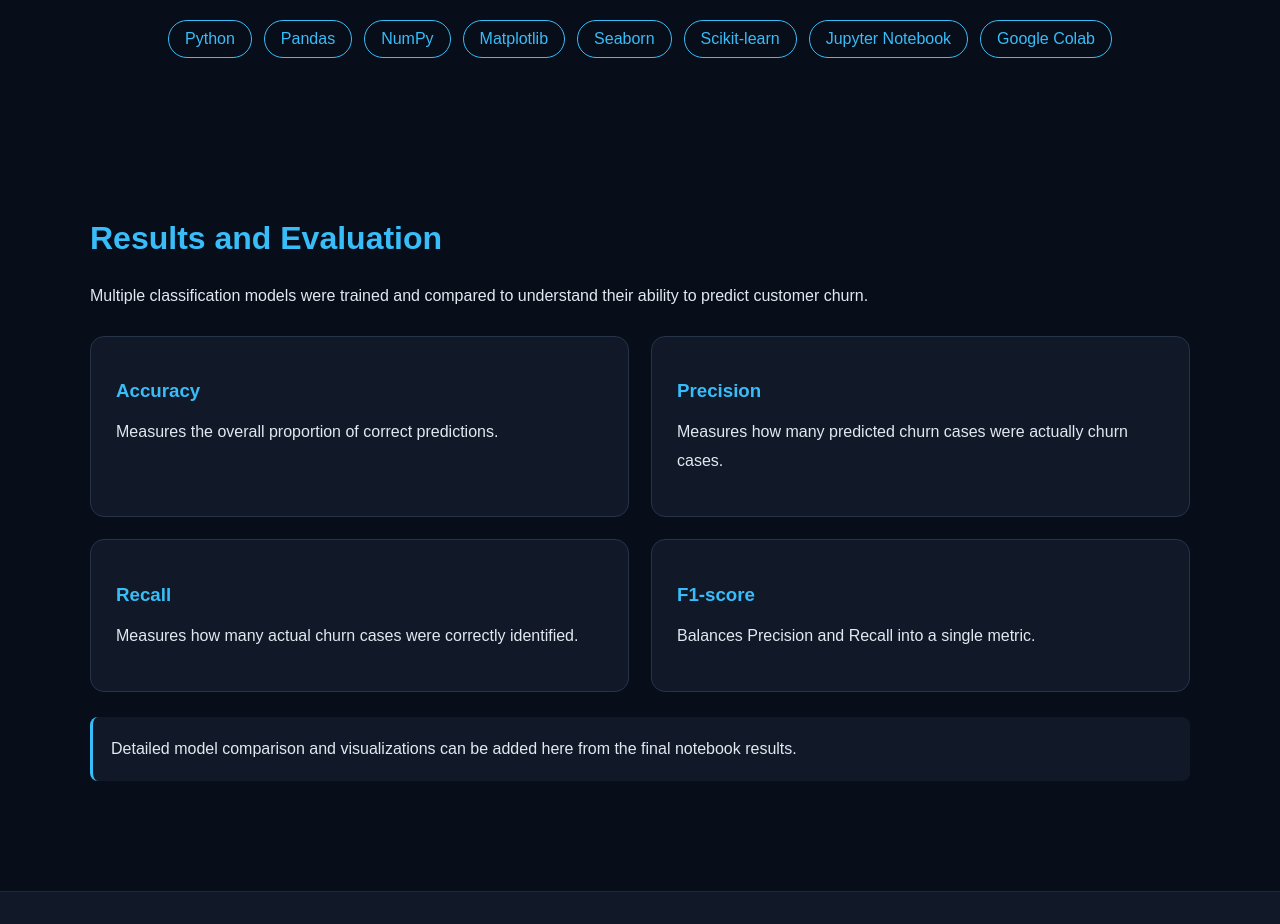
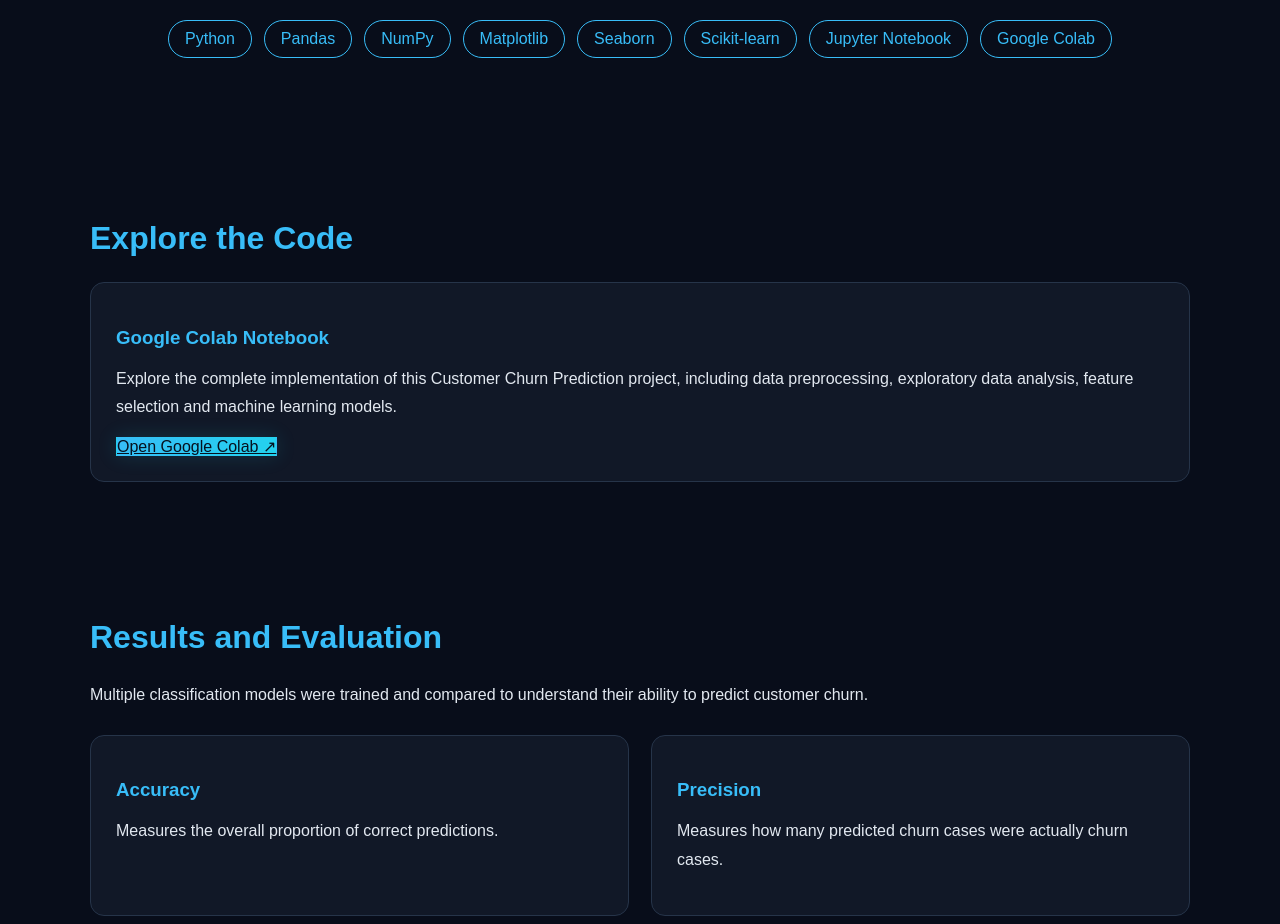
Before and after one commit to kartik-a19/Kartik-Portfolio, a plain HTML site: page customer-churn.html in a window 1280 px wide. Shown: the part 3180-4104 px from the top of the page. Drawn offline with Linux system fonts and the light colour scheme.

Commit message:
Update portfolio website

```diff
--- a/customer-churn.html
+++ b/customer-churn.html
@@ -255,6 +255,31 @@
 
         </section>
 
+<!-- Google Colab Notebook Section -->
+<section class="churn-section" id="notebook">
+    <h2>Explore the Code</h2>
+
+    <div class="churn-card notebook-card">
+        <h3>Google Colab Notebook</h3>
+
+        <p>
+            Explore the complete implementation of this
+            Customer Churn Prediction project, including
+            data preprocessing, exploratory data analysis,
+            feature selection and machine learning models.
+        </p>
+
+        <a
+            href="https://colab.research.google.com/drive/1kstNuHZXFUsjrSEr729gnlzuDcRMRlH7?usp=sharing"
+            target="_blank"
+            rel="noopener noreferrer"
+            class="btn btn-primary"
+        >
+            Open Google Colab ↗
+        </a>
+    </div>
+</section>
+
         <!-- RESULTS -->
         <section id="results" class="churn-section">
 
```
